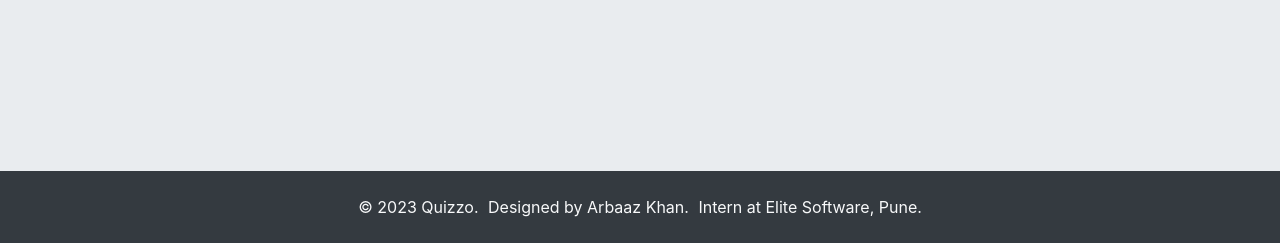
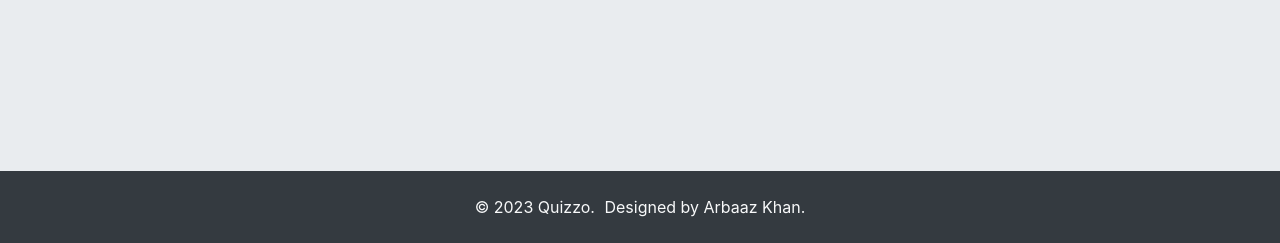
Before and after one commit to itsarbaaz/Quizzo, a Django app: page / in a window 1280 px wide. Shown: the part 557-800 px from the top of the page. Run offline with Django 4.2, Linux system fonts and the light colour scheme; some libraries are stand-ins or nearby versions.

Commit message:
Update base.html

```diff
--- a/Quizzo/templates/base.html
+++ b/Quizzo/templates/base.html
@@ -48,7 +48,6 @@
             <ul class="list-inline mb-0 text-center">
                 <li class="list-inline-item">&copy; 2023 Quizzo.</li>
                 <li class="list-inline-item"> Designed by Arbaaz Khan.</li>
-                <li class="list-inline-item"> Intern at Elite Software, Pune.</li>
             </ul>
         </div>
     </footer>
```
